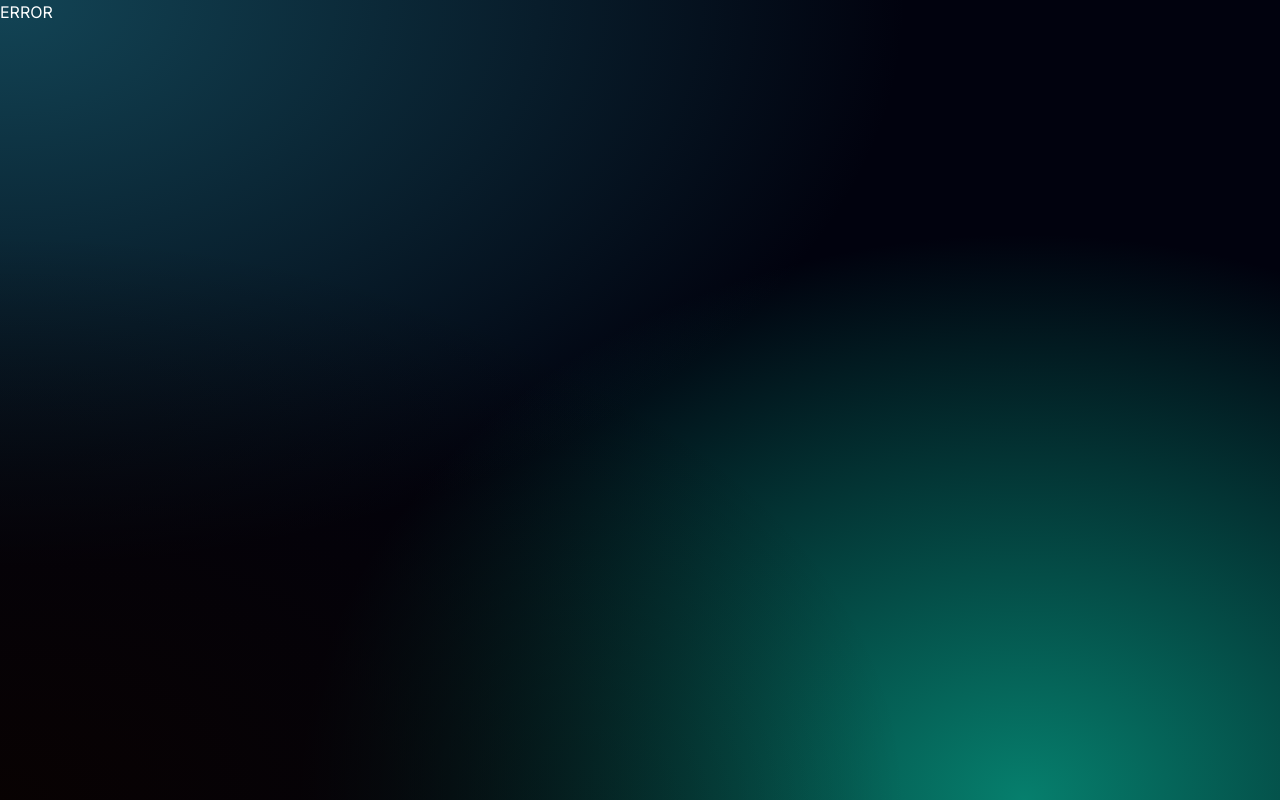
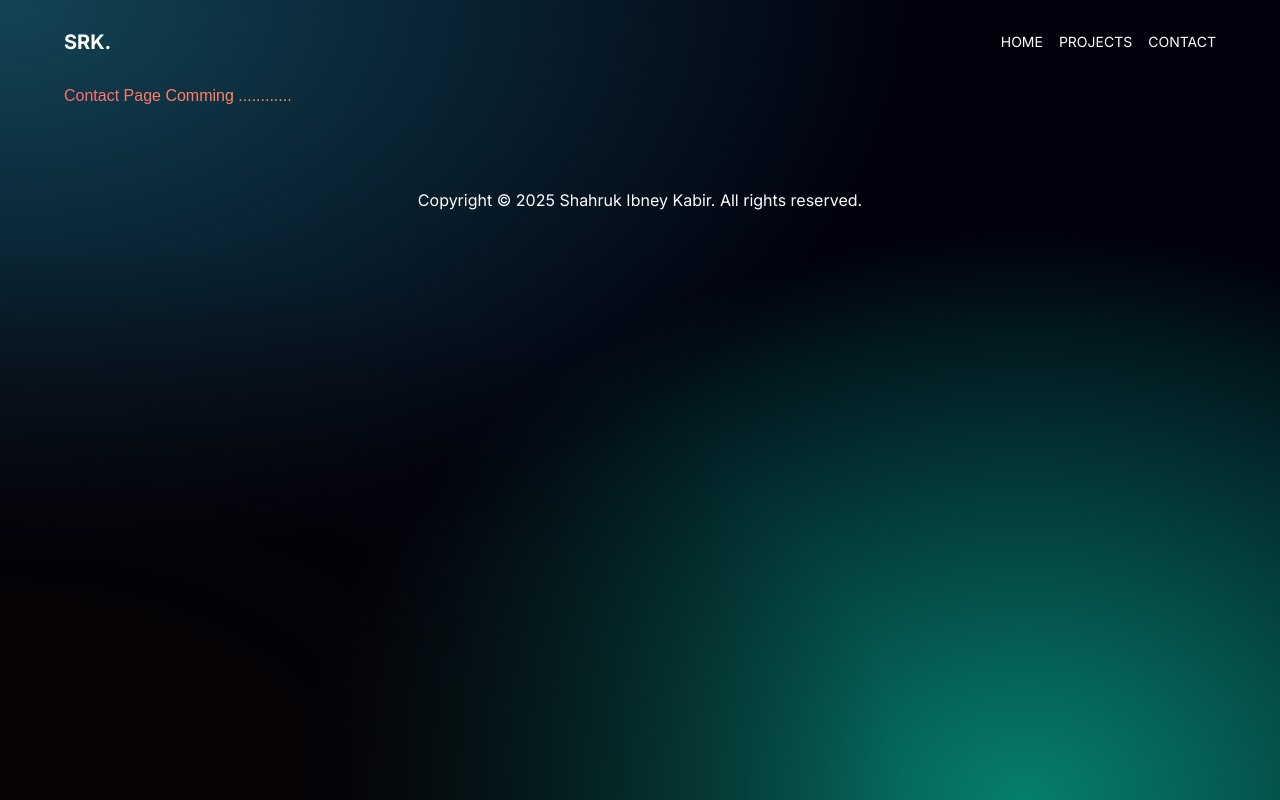
Before and after one commit to shahrukkabir/shahrukkabir.me, a React (Vite) app: page /contact in a window 1280 px wide. Before the commit this address had no page. Built offline with nearby package versions, Linux system fonts and the light colour scheme.

Commit message:
routing projects and contact page

```diff
--- /dev/null
+++ b/src/Pages/Contact/Contact.jsx
@@ -0,0 +1,11 @@
+import React from 'react';
+
+const Contact = () => {
+    return (
+        <div>
+            <h1>Contact Page Comming ............</h1>
+        </div>
+    );
+};
+
+export default Contact;
--- /dev/null
+++ b/src/Pages/Project/Project.jsx
@@ -0,0 +1,11 @@
+import React from 'react';
+
+const Project = () => {
+    return (
+        <div>
+            <h1>Project Page Comming Soon.............</h1>
+        </div>
+    );
+};
+
+export default Project;
--- a/src/Pages/Shared/Header.jsx
+++ b/src/Pages/Shared/Header.jsx
@@ -1,9 +1,9 @@
 import { Link } from "react-router-dom";
 
 const navData = [
-  { id: 1, name: "About", path: "/" },
+  { id: 1, name: "Home", path: "/" },
   { id: 2, name: "Projects", path: "/projects" },
-  { id: 3, name: "Blog", path: "/blog" },
+  { id: 3, name: "Contact", path: "/contact" },
 ];
 
 const Header = () => {
@@ -18,7 +18,7 @@ const Header = () => {
       </div>
       <div className={"flex lg:space-x-4 space-x-3 lg:text-base text-[12px] "}>
         {navData.map((nav) => (
-          <Link href={nav.path} key={nav.id}>
+          <Link to={nav.path} key={nav.id}>
             <p className={"uppercase text-sm"}>{nav.name}</p>
           </Link>
         ))}
```
Also changed, not shown: src/router/router.jsx (+11 -0 lines).
